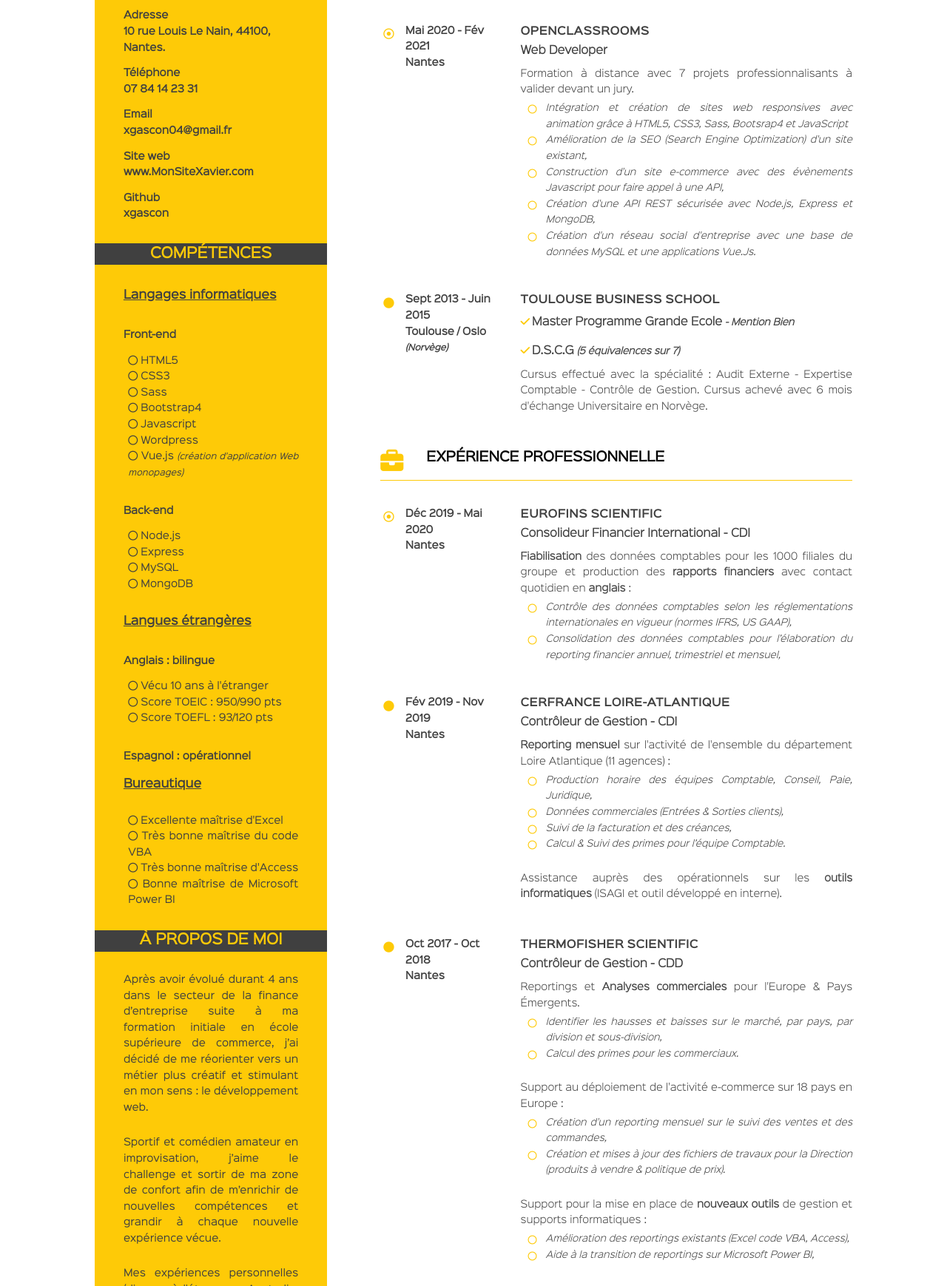
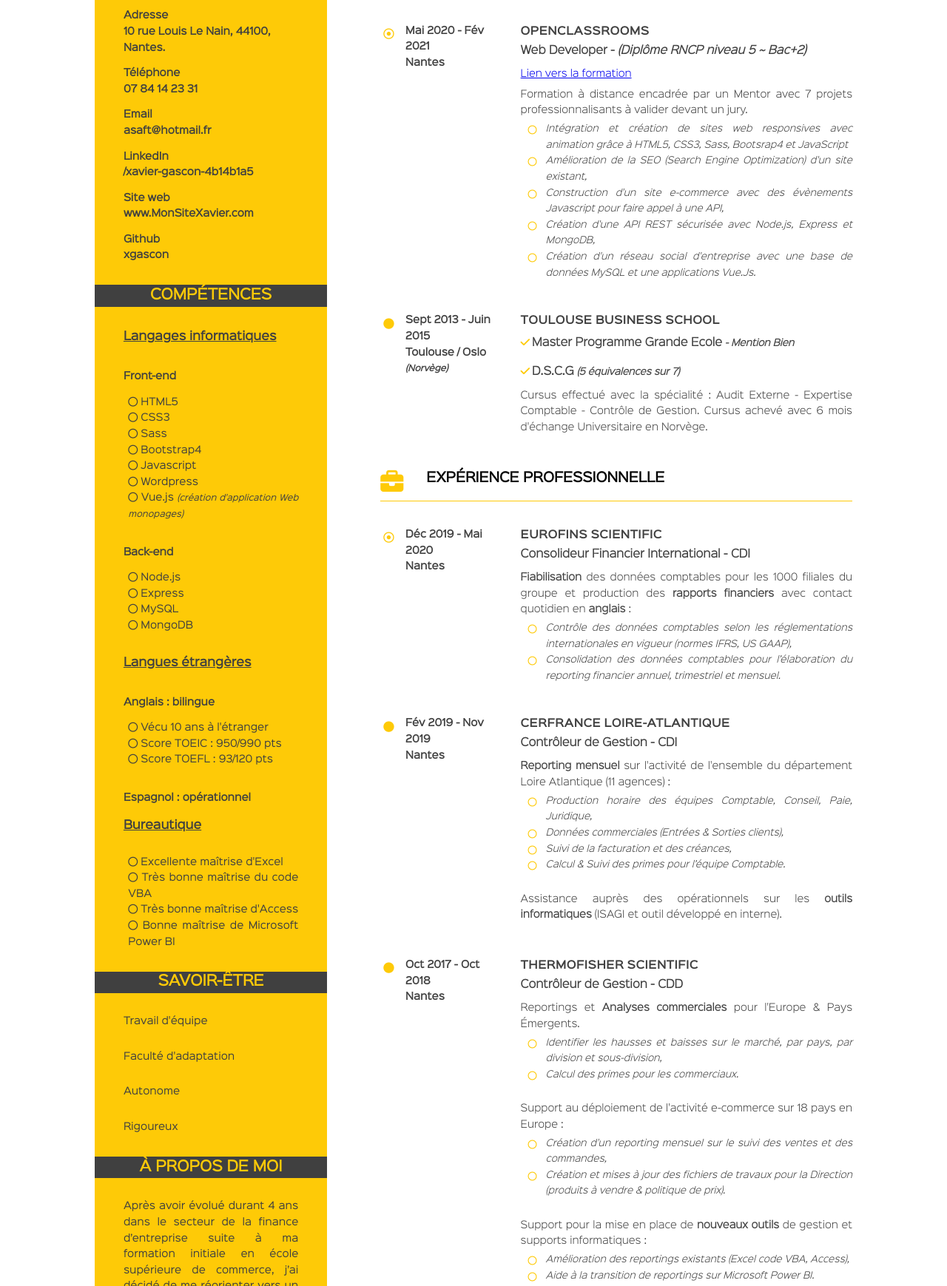
Before and after one commit to xgascon/CV_XavierGascon, a plain HTML site: page index.html in a window 1280 px wide. Shown: the part 308-2047 px from the top of the page at 74% size. Drawn offline with Linux system fonts and the light colour scheme.

Commit message:
savoir-etre + links LinkedIn +OC link + diploma

```diff
--- a/index.html
+++ b/index.html
@@ -57,10 +57,13 @@
                                     Openclassrooms
                                 </h3>
                                 <h4>
-                                    Web Developer
+                                    Web Developer - <i>(Diplôme RNCP niveau 5 ~ Bac+2)</i>
                                 </h4>
                                 <p>
-                                    Formation à distance avec 7 projets professionnalisants à valider devant un jury.
+                                    <a href="https://openclassrooms.com/fr/paths/185-developpeur-web">Lien vers la formation</a>
+                                </p>
+                                <p>
+                                    Formation à distance encadrée par un Mentor avec 7 projets professionnalisants à valider devant un jury.
                                 </p>
                                 <ul class="italic oc_tasks">
 
@@ -136,7 +139,7 @@
                                     <li><i class="icon far fa-circle"></i>Contrôle des données comptables selon les réglementations
                                         internationales en vigueur (normes IFRS, US GAAP),</li>
                                     <li><i class="icon far fa-circle"></i>Consolidation des données comptables pour l’élaboration
-                                        du reporting financier annuel, trimestriel et mensuel,</li>
+                                        du reporting financier annuel, trimestriel et mensuel.</li>
                                 </ul>
                             </div>
                         </li>
@@ -211,7 +214,7 @@
                                 </p>
                                 <ul class="italic oc_tasks">
                                     <li><i class="icon far fa-circle"></i>Amélioration des reportings existants (Excel code VBA, Access),</li>
-                                    <li><i class="icon far fa-circle"></i>Aide à la transition de reportings sur Microsoft Power BI,</li>
+                                    <li><i class="icon far fa-circle"></i>Aide à la transition de reportings sur Microsoft Power BI.</li>
                                 </ul>
                             </div>
                         </li>
@@ -360,7 +363,11 @@
                     </p>
                     <p>
                         Email
-                        <br/><a href="mailto:xgascon04@gmail.fr">xgascon04@gmail.fr</a>
+                        <br/><a href="mailto:xgascon04@gmail.fr">asaft@hotmail.fr</a>
+                    </p>
+                    <p>
+                        LinkedIn
+                        <br/><a href="https://www.linkedin.com/in/xavier-gascon-4b14b1a5/">/xavier-gascon-4b14b1a5</a>
                     </p>
                     <p>
                         Site web
@@ -430,6 +437,19 @@
                 </div>
             </section>
 
+            <!-- Partie Savoir être de la bannière -->
+
+            <section id="banner_savoiretre">
+                <h2 class="banner_title">
+                    <strong>savoir-être</strong>
+                </h2>
+                <div id="savoiretre_parag">
+                    <p>Travail d'équipe</p>
+                    <p>Faculté d'adaptation</p>
+                    <p>Autonome</p>
+                    <p>Rigoureux</p>
+                </div>
+            </section>
             <!-- Partie A Propos de Moi de la bannière -->
 
             <section id="banner_propos">
--- a/styleCV.css
+++ b/styleCV.css
@@ -322,6 +322,18 @@
                     padding-left: 0.5em;
                 }
 
+                /* Compétences */
+
+                #savoiretre_parag {
+                    padding-left: 3em;
+                    padding-right: 3em;
+                    display: flex;
+                    flex-direction: column;
+                    flex-wrap: wrap;
+                    text-align: justify;
+                    font-size: 0.9em;
+                }
+
                 /* A propos de moi */
 
                 #banner_propos {
```
